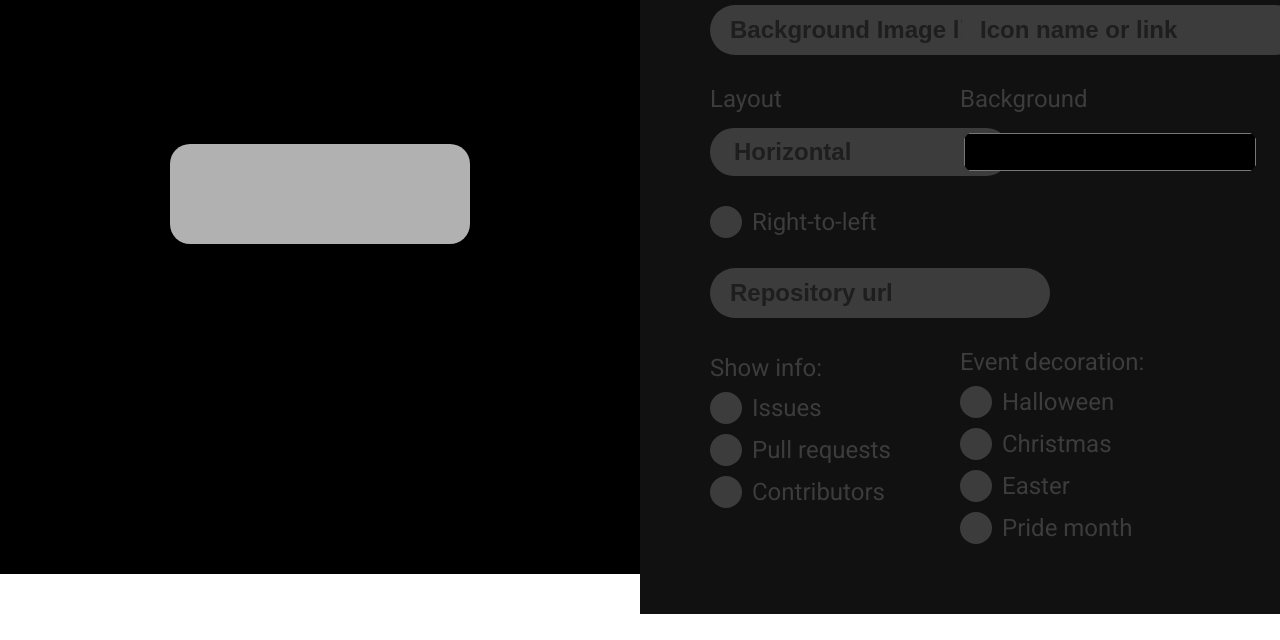
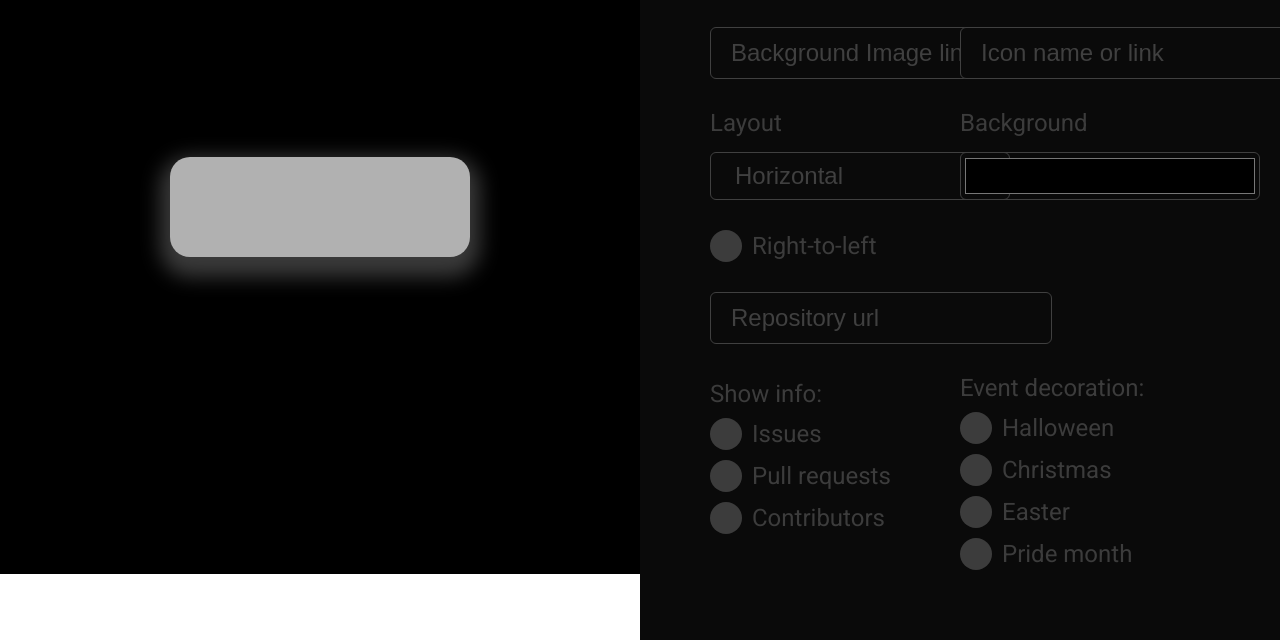
Before and after one commit to LoredDev/LoredMarkdown, a website: page index.html in a window 1280 px wide. Shown: the part 226-866 px from the top of the page. Before the commit the page ends 840 px from the top, so only its background shows below. Drawn offline with Linux system fonts and the light colour scheme.

Commit message:
refactor(front): ♻️ change main design

```diff
--- a/src/css/style.css
+++ b/src/css/style.css
@@ -4,7 +4,7 @@
 :root {
 	--banner-color: #b1b1b1;
 	--banner-bgc: #000;
-	--options-bgc: #111;
+	--options-bgc: #0a0a0a;
 }
 
 html, body {
@@ -33,6 +33,7 @@ body {
 	align-self: center;
 	justify-self: center;
 	border-radius: 20px;
+	box-shadow: 0px 10px 20px 10px rgb(58, 58, 58);
 }
 
 .options {
@@ -42,27 +43,47 @@ body {
 }
 
 input::placeholder {
-	color: #1e1e1e;
+	color:#404040;
+	text-shadow: none;
+
 }
+
+
 
 label {
 	color: #3c3c3c;
 	font-size: 1.5rem;
 }
 
-.txt-input {
-	background: #3c3c3c;
-	border-style: none;
+h1 {
+	font-size: 2.5rem;
+}
+
+h1, input {
+	text-shadow: 0 0 5px #fff;
+}
+
+
+.txt-input, select {
+	background: #0a0a0a;
+	border: solid 1px #404040;
 	height: 3rem;
 	color: black;
-	border-radius: 50px;
+	border-radius: 6px;
 	width: 300px;
 
 	padding-left: 20px;
 	padding-right: 20px;
 	font-size: 1.5rem;
 	color: #fff;
-	font-weight: 900;
+	font-weight: 400;
+	transition: all .2s ease-in-out;
+}
+
+input:focus, select:focus {
+	outline: none !important;
+	border: solid 1px #a3a3a3 ;
+	box-shadow: 0px 0px 0px 4px #3f3f46;
 }
 
 input {
@@ -77,7 +98,7 @@ input {
 }
 
 #layout {
-	color: #1e1e1e;
+	color: #404040;
 }
 
 
@@ -98,11 +119,21 @@ input[type="radio"], input[type="checkbox"] {
 
 }
 
+input[type="radio"]:focus, input[type="checkbox"]:focus {
+	border-style: none;
+	box-shadow: none;
+}
+
 input[type="radio"]:checked, input[type="checkbox"]:checked {
 	background-color: #fff;
+	transition: all .5s ease-out;
+	box-shadow: 0 0 10px 5px rgb(100, 100, 100);
 }
 
-
+input[type="radio"]:not(:checked), input[type="checkbox"]:not(:checked) {
+	transition: all .5s ease-out;
+	box-shadow: none;
+}
 
 label {
 	align-self: center;
@@ -133,12 +164,20 @@ label {
 .style-layout > input[type="color"] {
 	margin: 0;
 	background: none;
-	border: none;
 	justify-self: start;
 	height: 3rem;
 	width: 300px;
-	border-radius: 50px;
+	border-radius: 6px;
+	border: solid 1px #404040;
+
 }
+
+.style-layout > input[type="color"]:focus {
+	outline: none !important;
+	border: solid 1px #a3a3a3 ;
+	box-shadow: 0px 0px 0px 4px #3f3f46;
+}
+
 
 .container > div {
 	row-gap: 100 px;
```
